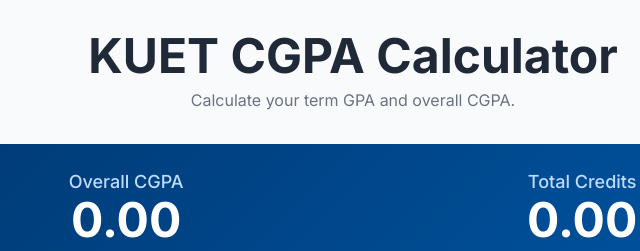
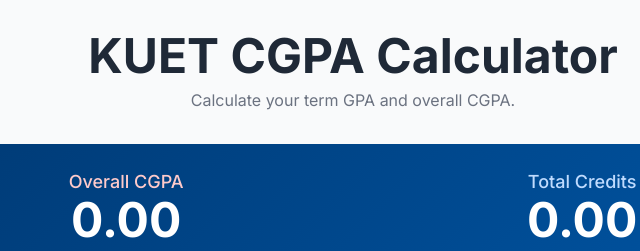
Before and after one commit to hmiaarafat/kuet-cgpa-calculator, a plain HTML site: page index.html in a window 1280 px wide. Shown: the top 251 px of the page, 287-927 px from the left. Drawn offline with nearby package versions, Linux system fonts and the light colour scheme.

Commit message:
index.html

```diff
--- a/index.html
+++ b/index.html
@@ -35,7 +35,7 @@
 
         <div id="result-display" class="result-card text-white p-6 rounded-2xl shadow-lg mb-8 flex flex-col md:flex-row justify-around items-center text-center sticky top-4 z-10">
             <div class="w-full md:w-auto mb-4 md:mb-0">
-                <h2 class="text-lg font-medium text-blue-200">Overall CGPA</h2>
+                <h2 class="text-lg font-medium text-red-200">Overall CGPA</h2>
                 <p id="cgpa-result" class="text-5xl font-bold">0.00</p>
             </div>
             <div class="w-full md:w-auto">
```
